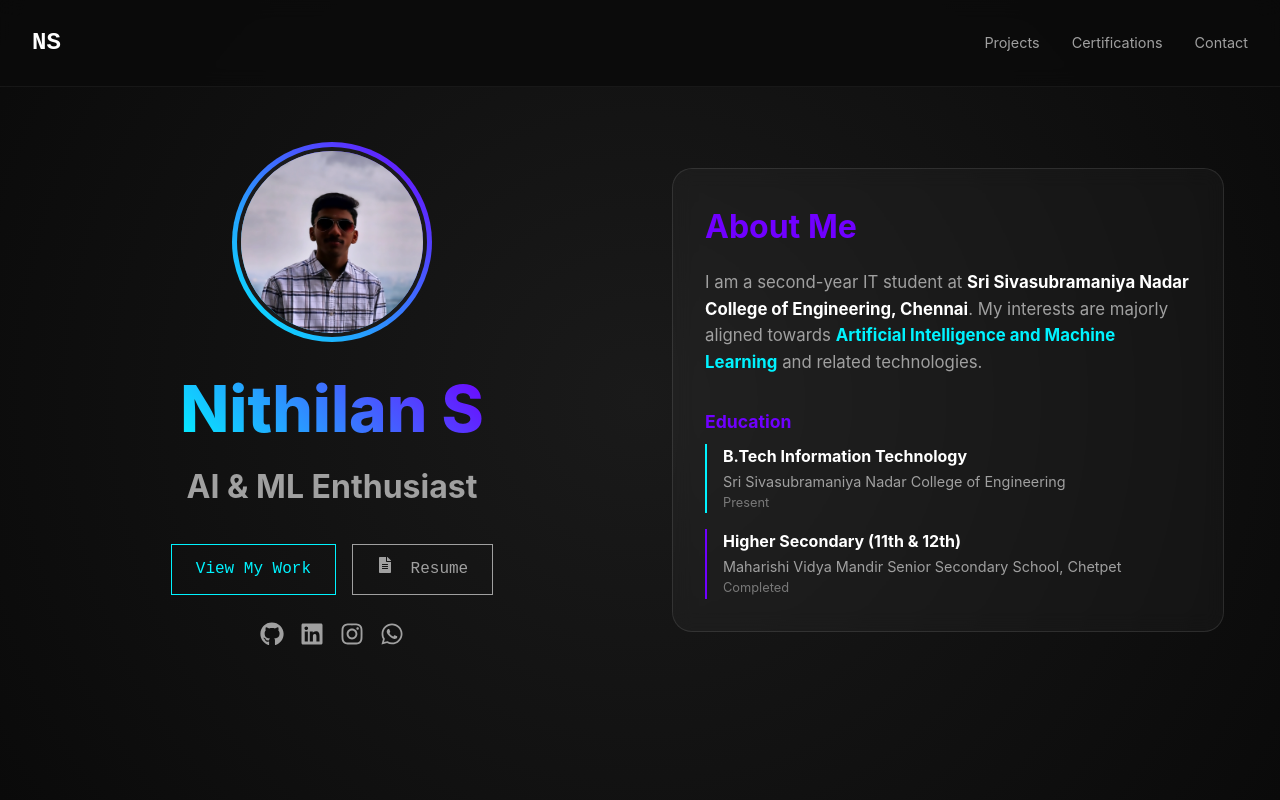
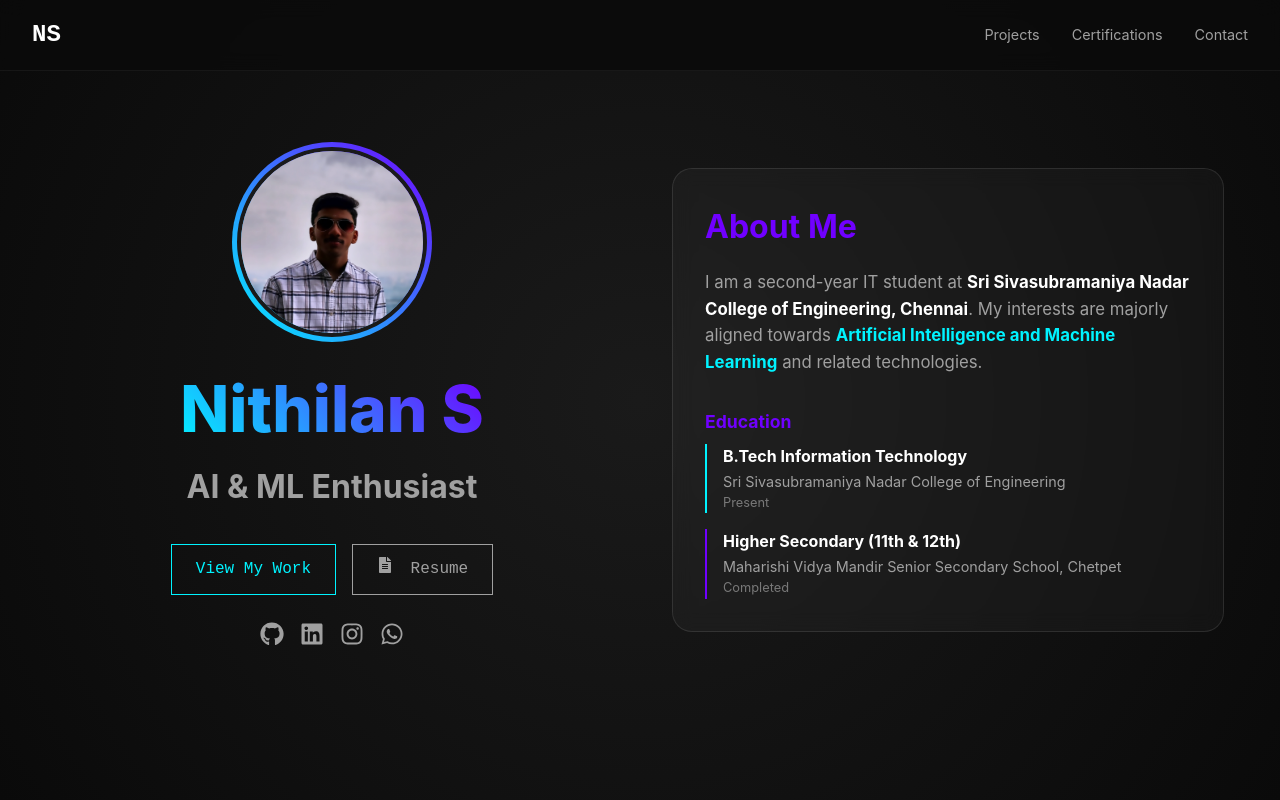
Before and after one commit to Nithilan77/Personal-Portfolio, a React (Vite) app: page / in a window 1280 px wide. Shown: the top 800 px of the page. Built offline with nearby package versions, Linux system fonts and the light colour scheme.

Commit message:
Reduce Navbar padding

```diff
--- a/src/components/Navbar.jsx
+++ b/src/components/Navbar.jsx
@@ -33,7 +33,7 @@ const Navbar = () => {
                 top: 0,
                 left: 0,
                 right: 0,
-                padding: '1.5rem 2rem',
+                padding: '1rem 2rem',
                 display: 'flex',
                 justifyContent: 'space-between',
                 alignItems: 'center',
```
